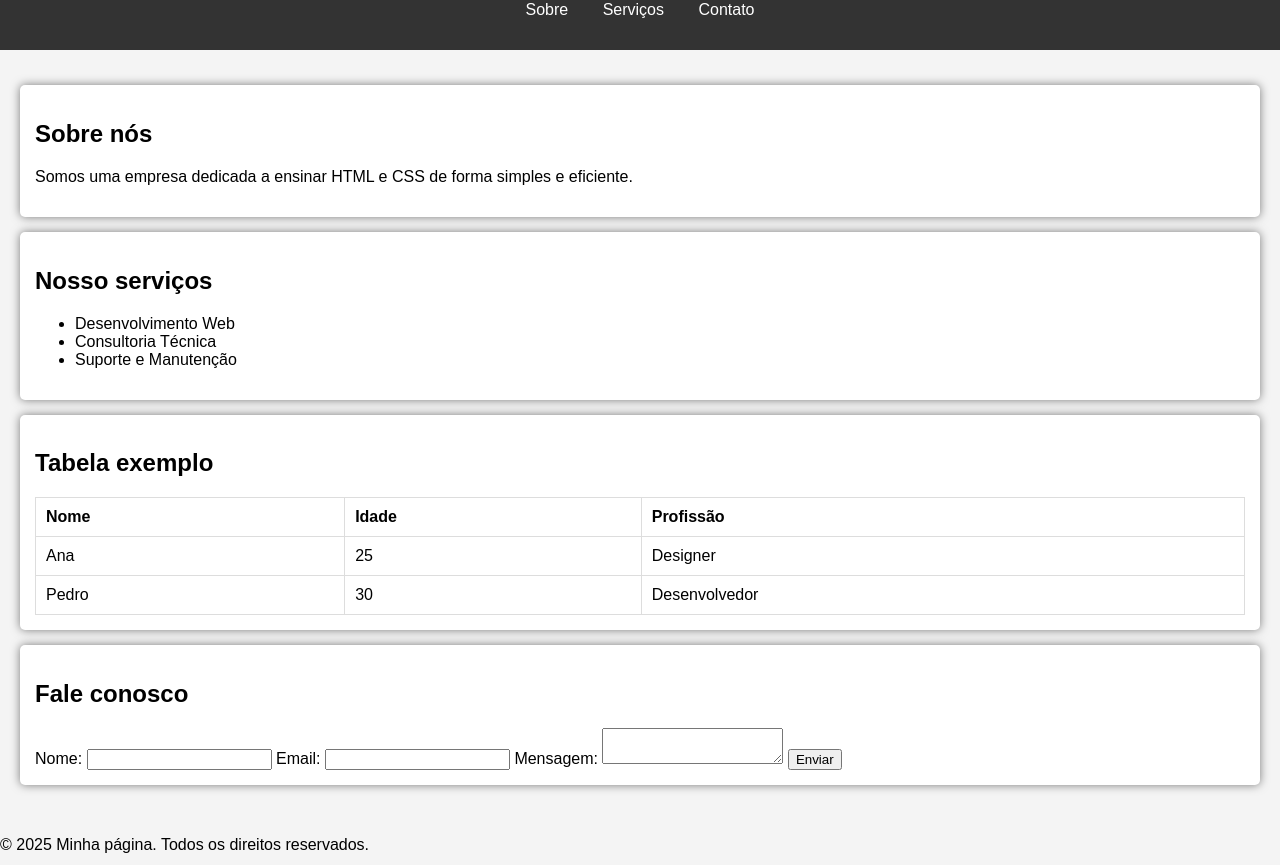
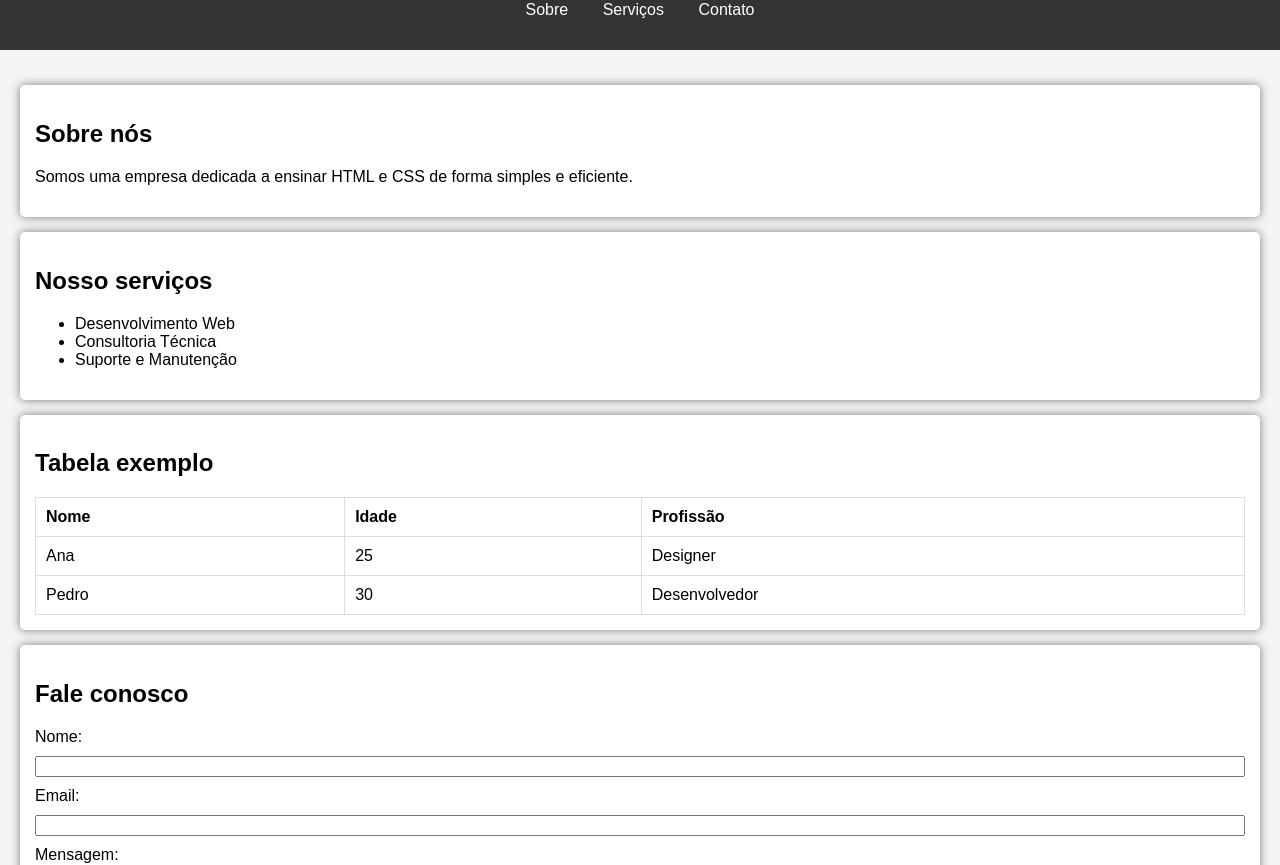
Before and after one commit to deboralbupaiva/htlm-e-css-2025, a plain HTML site: page index.html in a window 1280 px wide. Shown: the part 94-959 px from the top of the page. Drawn offline with Linux system fonts and the light colour scheme.

Commit message:
Add files via upload

```diff
--- a/styles.css
+++ b/styles.css
@@ -48,3 +48,27 @@ th,td{
     padding: 10px;
     text-align: left;
 }
+form{
+    display: flex;
+    flex-direction: column;
+}
+form label,form input, form textarea, form button{
+    margin-bottom: 10px;
+}
+button{
+    background: #333;
+    color: 10px;
+    padding: 10px;
+    border: none;
+    cursor: pointer;
+}
+button:hover{
+    background: #555;
+}
+footer{
+    text-align: center;
+    padding: 10px;
+    background: #333;
+    color: white;
+    margin-top: 20px;
+}
```
